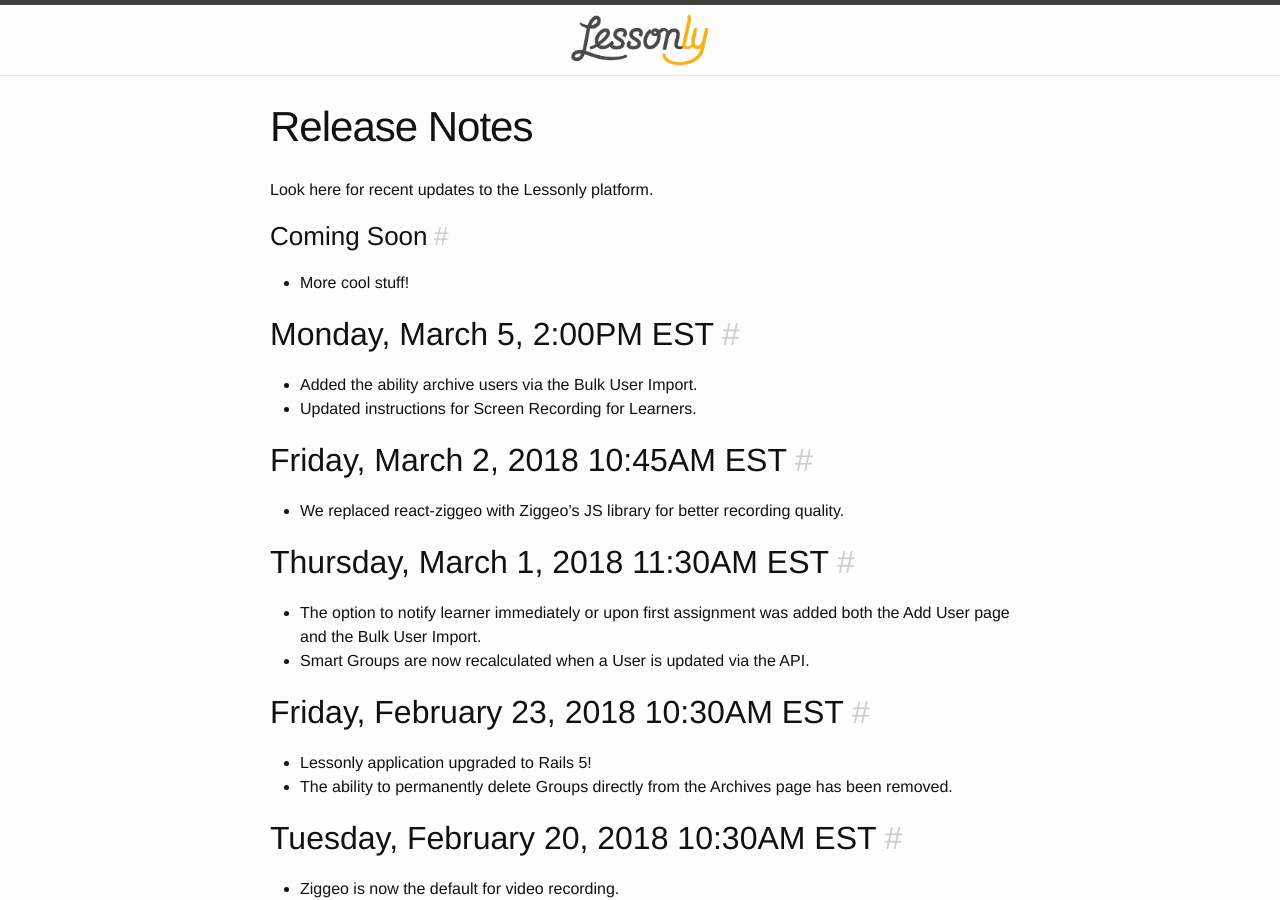
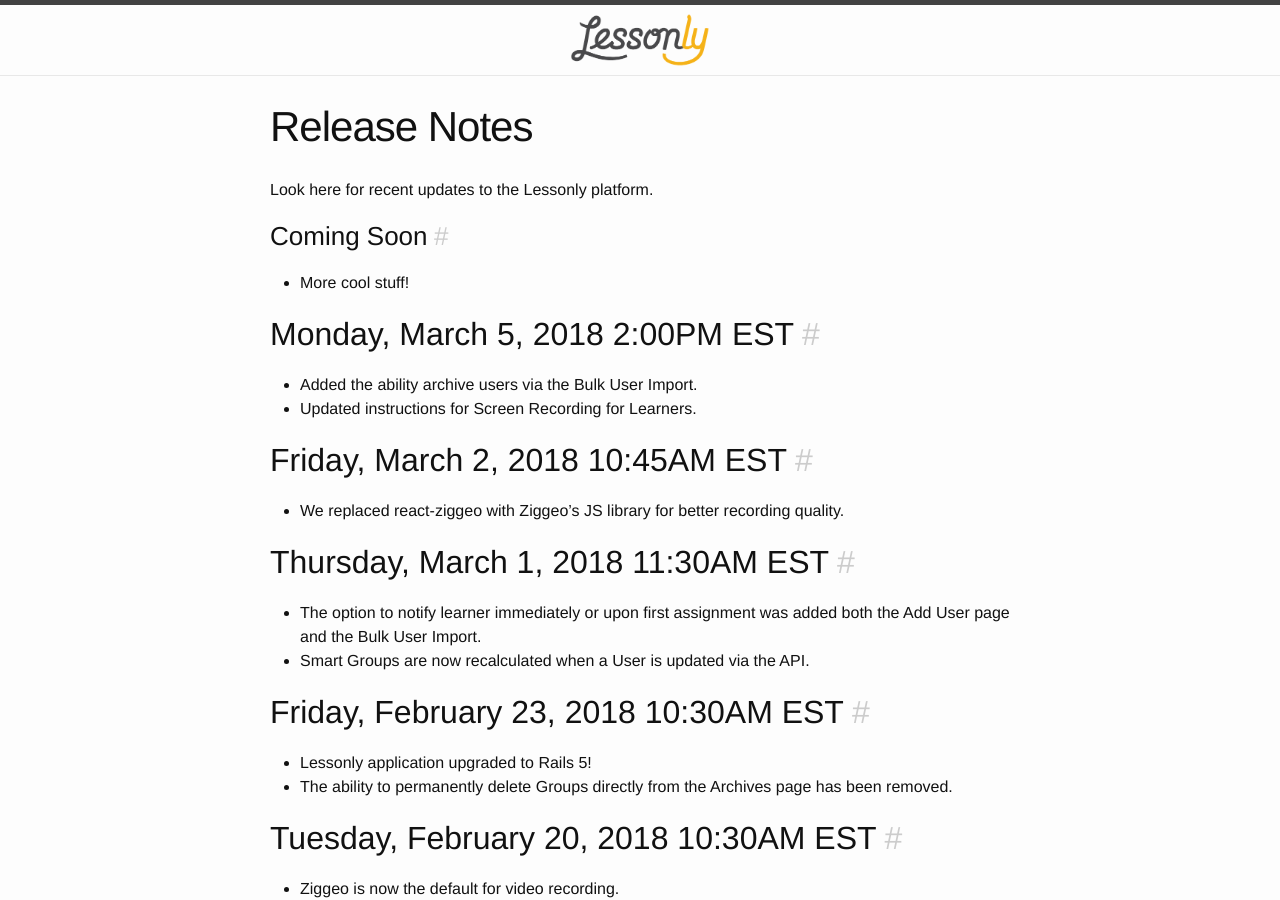
Before and after one commit to isabella232/lessonly.github.io, a Jekyll site: the page built from release-notes.md, in a window 1280 px wide and 900 px high. Built offline with Jekyll 4.4.1, drawn with Linux system fonts in a browser that asks for light colours.

Commit message:
Update release-notes.md

```diff
--- a/release-notes.md
+++ b/release-notes.md
@@ -8,7 +8,7 @@
 ### Coming Soon
 - More cool stuff!
 
-## Monday, March 5, 2:00PM EST
+## Monday, March 5, 2018 2:00PM EST
 - Added the ability archive users via the Bulk User Import.
 - Updated instructions for Screen Recording for Learners.
 
```
